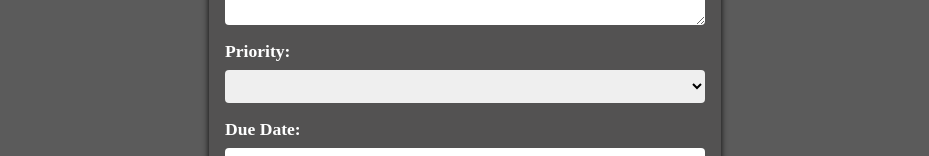
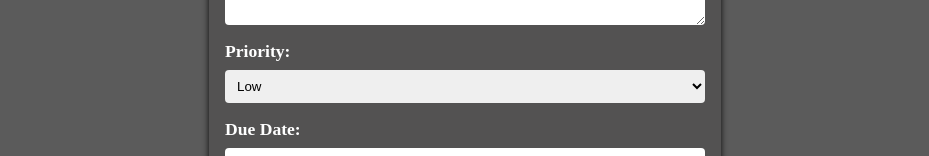
Before and after one commit to NorbertVincze04/ToDoListApp, an Angular app: page /tasks in a window 1280 px wide. Both pictures are taken after a click on the button "Add Task". Shown: the part 289-445 px from the top of the page, without its empty margins (175-1104 px from the left). Built offline with nearby package versions, Linux system fonts and the light colour scheme.

Commit message:
prioriy name fixed

```diff
--- a/src/app/edit-task/edit-task.component.html
+++ b/src/app/edit-task/edit-task.component.html
@@ -17,9 +17,9 @@
     <p>
       <label for="priority">Priority:</label>
       <select id="priority" name="priority" formControlName="priority">
-        <option value="low">Low</option>
-        <option value="medium">Medium</option>
-        <option value="high">High</option>
+        <option value="Low">Low</option>
+        <option value="Medium">Medium</option>
+        <option value="High">High</option>
       </select>
     </p>
     <p>
--- a/src/app/new-task/new-task.component.html
+++ b/src/app/new-task/new-task.component.html
@@ -17,9 +17,9 @@
     <p>
       <label for="priority">Priority:</label>
       <select id="priority" name="priority" formControlName="priority">
-        <option value="low">Low</option>
-        <option value="medium">Medium</option>
-        <option value="high">High</option>
+        <option value="Low">Low</option>
+        <option value="Medium">Medium</option>
+        <option value="High">High</option>
       </select>
     </p>
     <p>
```
